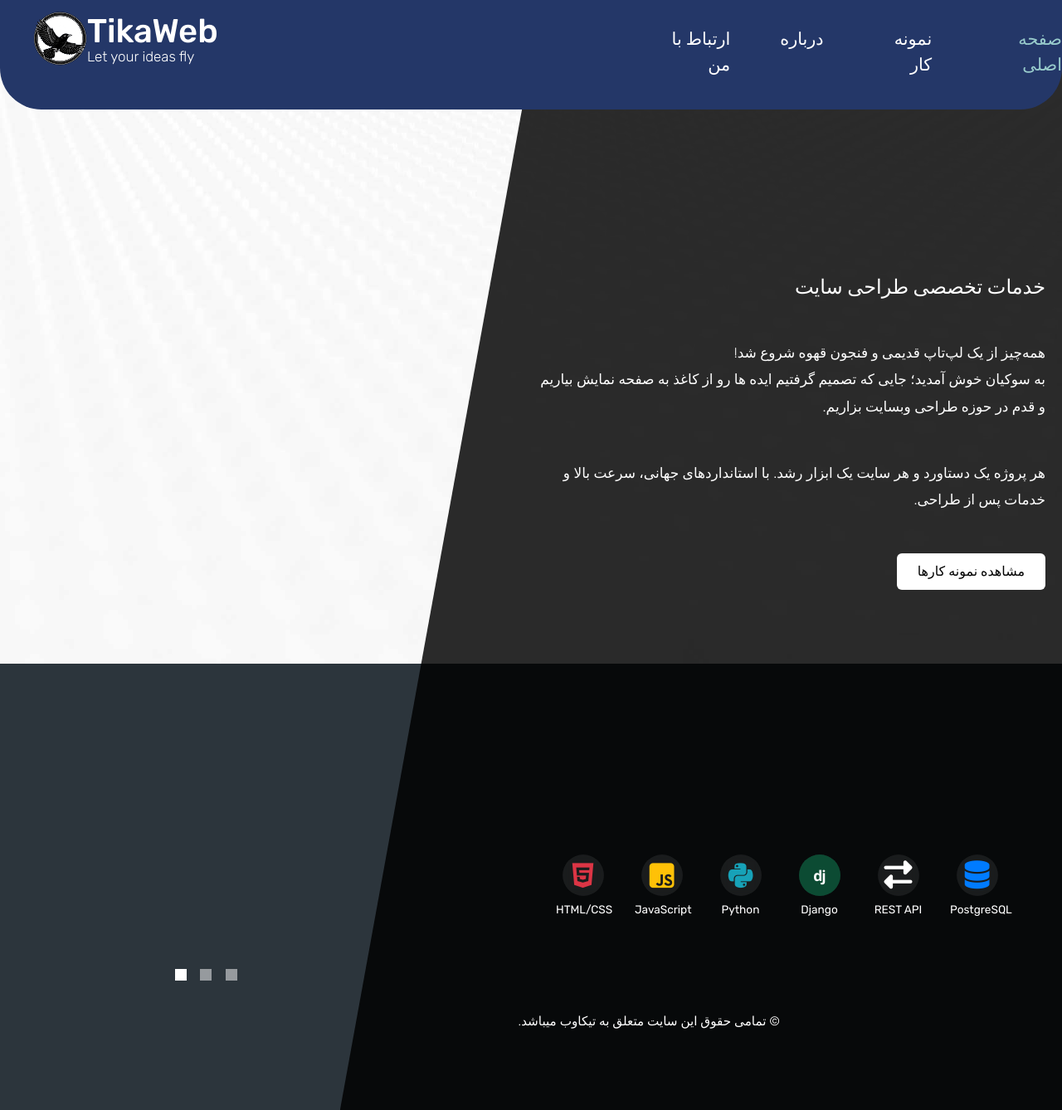
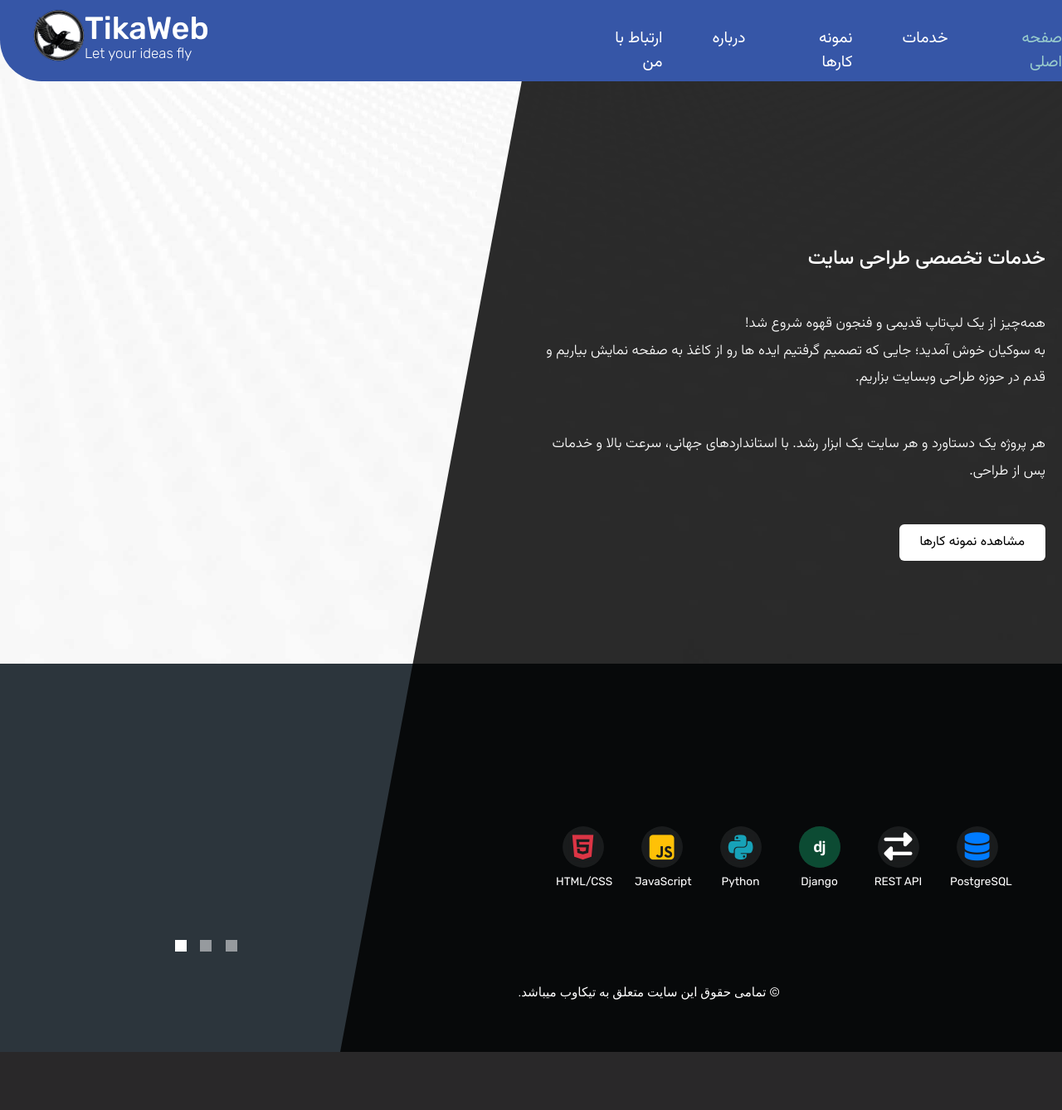
Before and after one commit to SoheilTK99/Project_hub, a Django app: page /home/ in a window 1280 px wide. Shown: the whole page at 83% size. After the commit the page ends 1268 px from the top, so only its background shows below. Run offline with Django 5.2, Linux system fonts and the light colour scheme; some libraries are stand-ins or nearby versions; some web fonts are replaced.

Commit message:
header 2

```diff
--- a/static/css/style.css
+++ b/static/css/style.css
@@ -42,10 +42,12 @@ p { line-height: 1.9; }
 .navbar-expand-lg .navbar-nav .nav-link { padding: 0; }
 
 .navbar-expand-lg .navbar-nav .tm-nav-link {
-    font-size: 1.3rem;
+    font-size: 1.2rem;
     font-weight: 400;
     color: white;
-    padding-bottom: 30px;
+    padding-bottom: 0px;
+
+
 }
 
 .nav-item { margin-right: 60px; }
--- a/templates/base.html
+++ b/templates/base.html
@@ -15,6 +15,8 @@
   <link rel="preconnect" href="https://fonts.gstatic.com" crossorigin>
   <link href="https://fonts.googleapis.com/css2?family=Baloo+Bhaijaan+2:wght@400..800&family=Rubik:ital,wght@0,300..900;1,300..900&display=swap" rel="stylesheet">
   <link rel="stylesheet" href="https://unpkg.com/swiper@9/swiper-bundle.min.css">
+  <link href="https://fonts.googleapis.com/css2?family=Vazirmatn:wght@100..900&display=swap" rel="stylesheet">
+
 
   <!-- Font Awesome CDN -->
   <link
--- a/templates/partials/_header.html
+++ b/templates/partials/_header.html
@@ -12,7 +12,7 @@
             </div>
 
 
-            <div class="tm-col-right" style="padding-left: 140px;">
+            <div class="tm-col-right" style="padding-left: 80px;">
                 <nav class="navbar navbar-expand-lg" id="tm-main-nav">
                     <button class="navbar-toggler toggler-example mr-0 ml-auto" type="button"
                         data-toggle="collapse" data-target="#navbar-nav"
@@ -28,7 +28,10 @@
                                 <a class="nav-link tm-nav-link" href="{% url 'about' %}">درباره</a>
                             </li>
                             <li class="nav-item {% if request.path == '/service/' %}active{% endif %}">
-                                <a class="nav-link tm-nav-link" href="{% url 'service:list' %}">نمونه کار</a>
+                                <a class="nav-link tm-nav-link" href="{% url 'service:list' %}">نمونه کارها</a>
+                            </li>
+                            <li class="nav-item {% if request.path == '/service/' %}active{% endif %}">
+                                <a class="nav-link tm-nav-link" href="{% url 'service:list' %}">خدمات</a>
                             </li>
                            <li class="nav-item {% if request.path == '/home/' %}active{% endif %}">
                                 <a class="nav-link tm-nav-link" href="{% url 'home' %}">صفحه اصلی <span class="sr-only">(current)</span></a>
@@ -45,21 +48,27 @@
 <style>
 
     .site-header-bg {
-        background-color: #243768;
+        background-color: #3656a7ff;
         padding-bottom: 0px;
-        border-bottom-right-radius: 50px;
+        border-bottom-right-radius: 0px;
         border-bottom-left-radius: 50px;
     }
 
+    .tm-col-right {
+        font-family: 'Vazirmatn', 'IRANSans', sans-serif;
+
+    }
+
     .site-logo {
-      margin-top: -10px;
-      width: 65px;
-      height: 65px;
+      margin-top: -12px;
+      width: 62px;
+      height: 62px;
     }
 
     .site-title {
-        margin-top: -10px;
+        margin-top: -12px;
         margin-bottom: -10px;
+        font-size: 38px;
     }
 
 </style>
```
